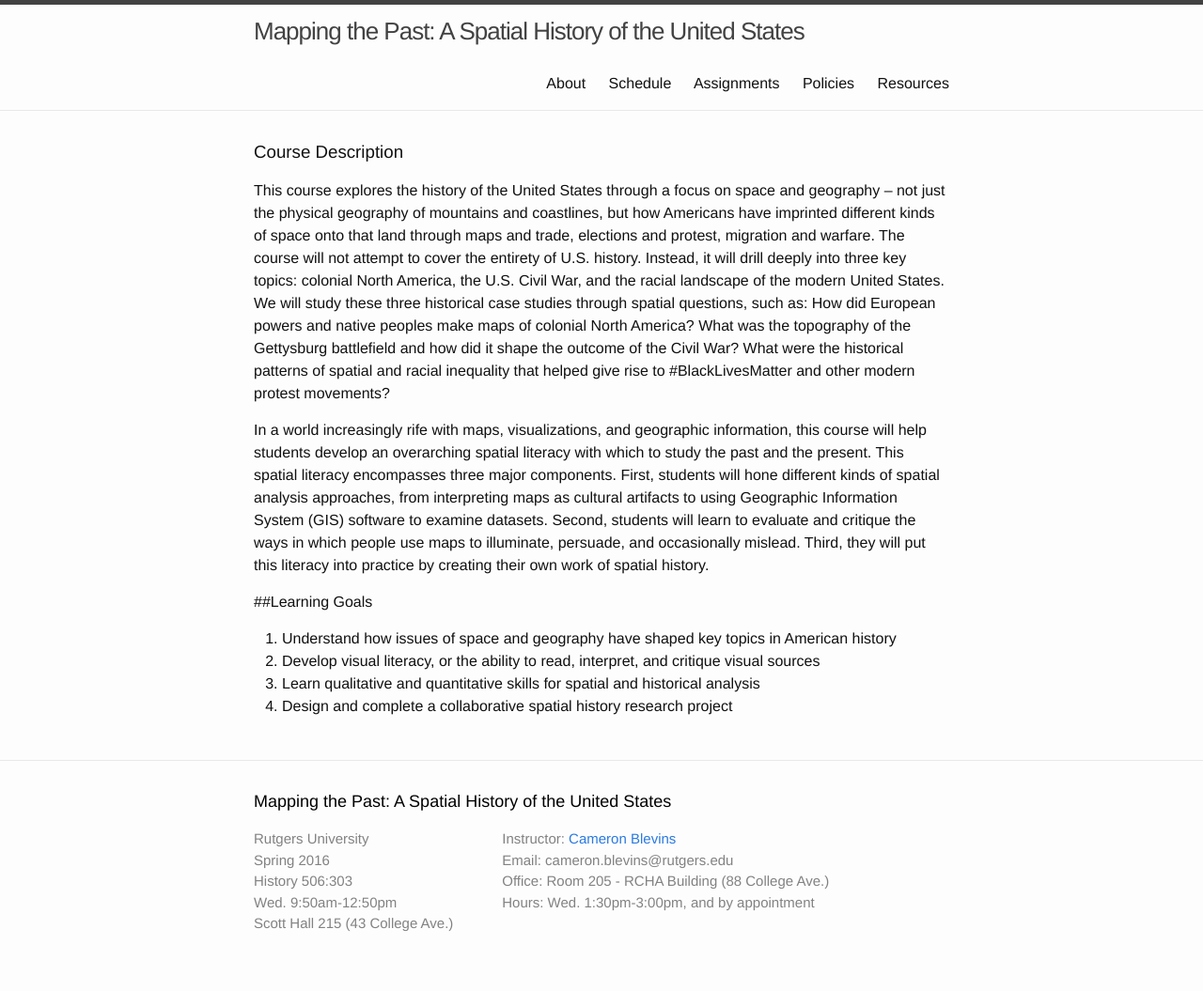
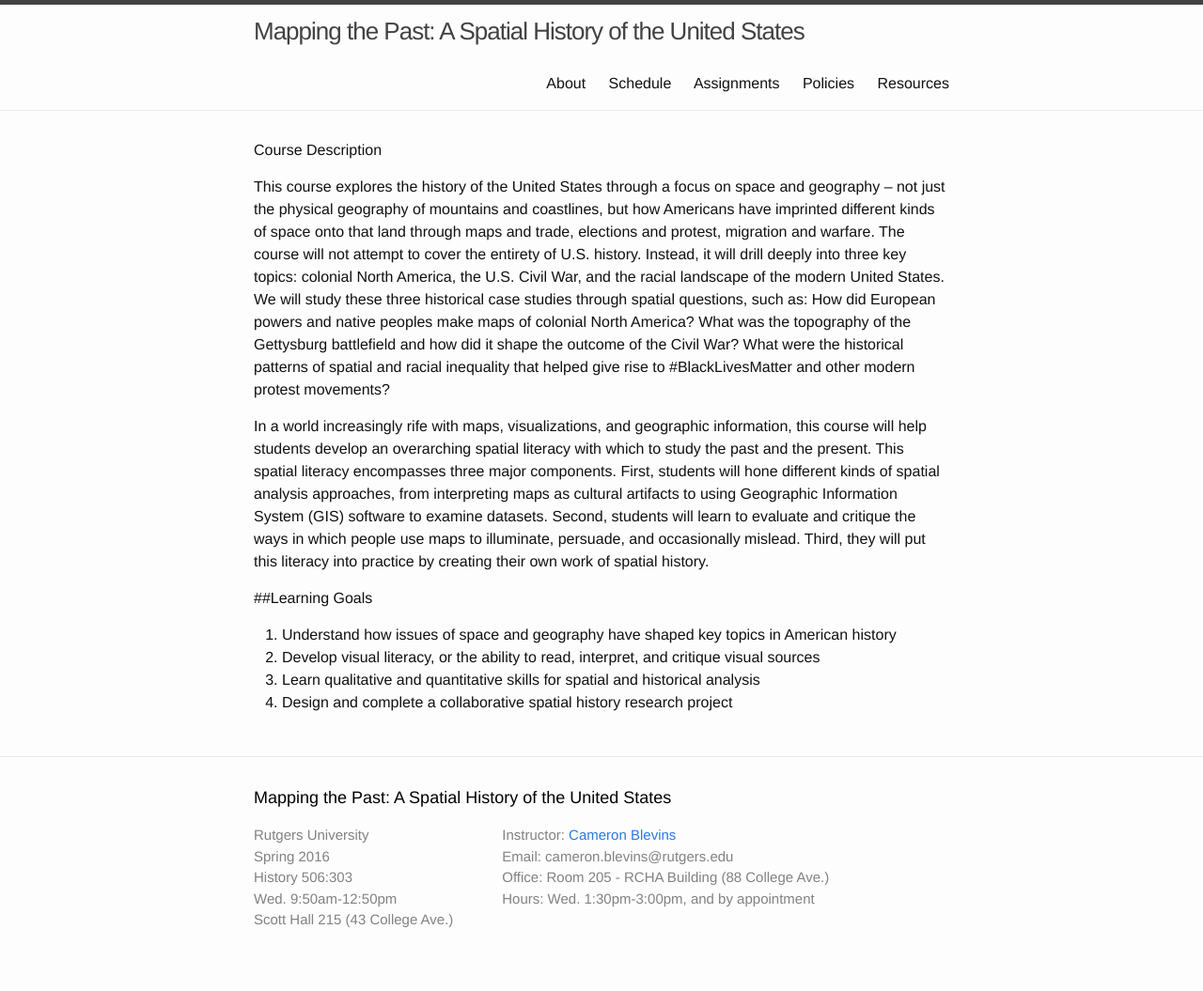
Before and after one commit to cblevins/mtp2016, a Jekyll site: the page built from index.md, in a window 1280 px wide. Shown: the whole page at 94% size. Built offline with Jekyll 4.4.1, drawn with Linux system fonts in a browser that asks for light colours.

```diff
--- a/index.md
+++ b/index.md
@@ -5,7 +5,7 @@ permalink: /
 order: 1
 ---
 
-<h3>Course Description</h3>
+<h4>Course Description</h4>
 This course explores the history of the United States through a focus on space and geography – not just the physical geography of mountains and coastlines, but how Americans have imprinted different kinds of space onto that land through maps and trade, elections and protest, migration and warfare. The course will not attempt to cover the entirety of U.S. history. Instead, it will drill deeply into three key topics: colonial North America, the U.S. Civil War, and the racial landscape of the modern United States. We will study these three historical case studies through spatial questions, such as: How did European powers and native peoples make maps of colonial North America? What was the topography of the Gettysburg battlefield and how did it shape the outcome of the Civil War? What were the historical patterns of spatial and racial inequality that helped give rise to #BlackLivesMatter and other modern protest movements?
 
 In a world increasingly rife with maps, visualizations, and geographic information, this course will help students develop an overarching spatial literacy with which to study the past and the present. This spatial literacy encompasses three major components. First, students will hone different kinds of spatial analysis approaches, from interpreting maps as cultural artifacts to using Geographic Information System (GIS) software to examine datasets. Second, students will learn to evaluate and critique the ways in which people use maps to illuminate, persuade, and occasionally mislead. Third, they will put this
```
